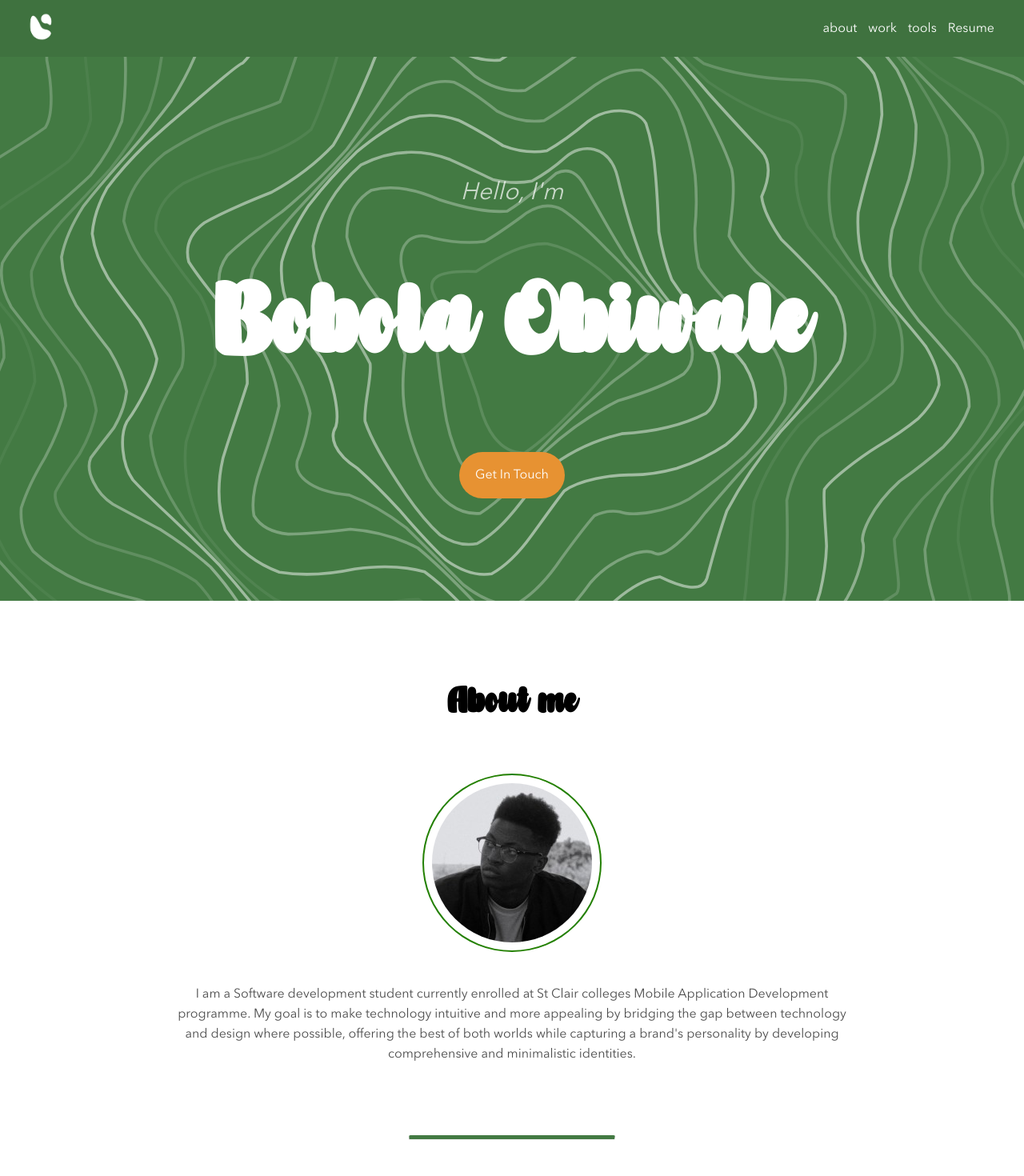
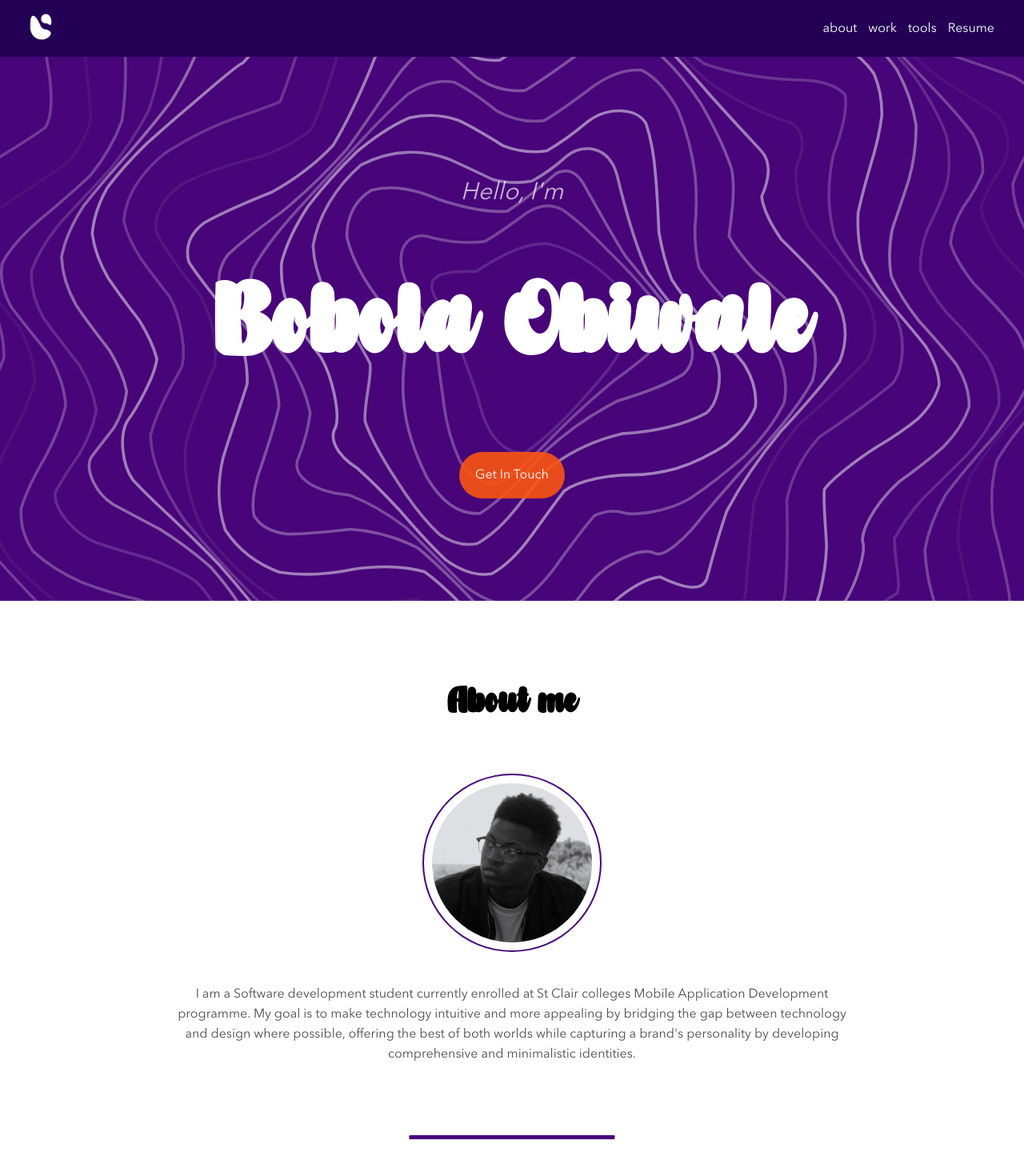
Before and after one commit to BobolaObi/MyPortfolio, an Angular app: page / in a window 1280 px wide. Shown: the top 1470 px of the page at 80% size. Built offline with nearby package versions, Linux system fonts and the light colour scheme.

Commit message:
Colour and form change

```diff
--- a/src/app/about-me/about-me.component.css
+++ b/src/app/about-me/about-me.component.css
@@ -13,7 +13,7 @@ p {
 
 img{
   border-radius: 50%;
-  border: 2px solid #238002;
+  border: 2px solid #470579;
   padding: 10px;
   margin: 25px
 }
--- a/src/app/footer/footer.component.css
+++ b/src/app/footer/footer.component.css
@@ -1,5 +1,5 @@
 footer {
-  background-color: #437A43;
+  background-color: #470579;
   background-image: url("src/assets/ssscribble.svg");
   background-repeat: no-repeat;
   background-position: center;
@@ -50,7 +50,7 @@ aside{
   left: 100px;
   bottom: 110px;
   margin-top: 40px;
-  background-color: #E79232;
+  background-color: rgba(244, 28, 28, 0.91);
   width: 420px;
   height: 420px;
   display: flex;
--- a/src/app/footer/footer.component.html
+++ b/src/app/footer/footer.component.html
@@ -13,19 +13,19 @@
    Like to have a conversation? Find me on these platforms or send me an email.
   </p>
 </main>
-<aside>
-  <form action="/action_page.php">
-<!--    <label for="fname">First Name</label>-->
-    <input type="text" id="fname" name="name" placeholder="Name..">
+<!--<aside>-->
+<!--  <form action="/action_page.php">-->
+<!--&lt;!&ndash;    <label for="fname">First Name</label>&ndash;&gt;-->
+<!--    <input type="text" id="fname" name="name" placeholder="Name..">-->
 
-<!--    <label for="email">Email</label>-->
-    <input type="text" id="email" name="email" placeholder="Email..">
+<!--&lt;!&ndash;    <label for="email">Email</label>&ndash;&gt;-->
+<!--    <input type="text" id="email" name="email" placeholder="Email..">-->
 
-    <textarea id="subject" name="subject" placeholder="Your Message."></textarea>
+<!--    <textarea id="subject" name="subject" placeholder="Your Message."></textarea>-->
 
-  </form>
+<!--  </form>-->
 
-</aside>
+<!--</aside>-->
 
 
 
--- a/src/app/header/header.component.css
+++ b/src/app/header/header.component.css
@@ -39,7 +39,7 @@
 header nav {
   display: flex;
   flex-direction: row;
-  background-color: #3f723f;
+  background-color: #230054;
   align-items: center;
   justify-content: space-between;
 }
--- a/src/app/title/title.component.css
+++ b/src/app/title/title.component.css
@@ -7,7 +7,7 @@ padding: 10%;
   text-align: center;
 }
 div {
-  background-color: #437A43;
+  background-color: #470579;
   background-image: url("src/assets/ssscribble.svg");
   background-repeat: no-repeat;
   background-position: center;
@@ -15,7 +15,7 @@ div {
 }
 
 app-title{
-  background-color: #437A43;
+  background-color: #470579;
 }
 
 p {
--- a/src/styles.css
+++ b/src/styles.css
@@ -35,7 +35,7 @@ h4{
   font-size: 25px;
 }
  [type=button]{
-  background-color: #E79232;
+  background-color: rgba(255, 86, 14, 0.88);
   font-family: 'AvenirNextLTPro-Regular';
   border-radius: 50px;
   padding: 20px;
@@ -49,7 +49,7 @@ p {
   line-height: 25px;
 }
 hr{
-  border-top: 5px solid #437A43;
+  border-top: 5px solid #470579;
   width: 20%;
   border-radius: 2px;
 }
```
